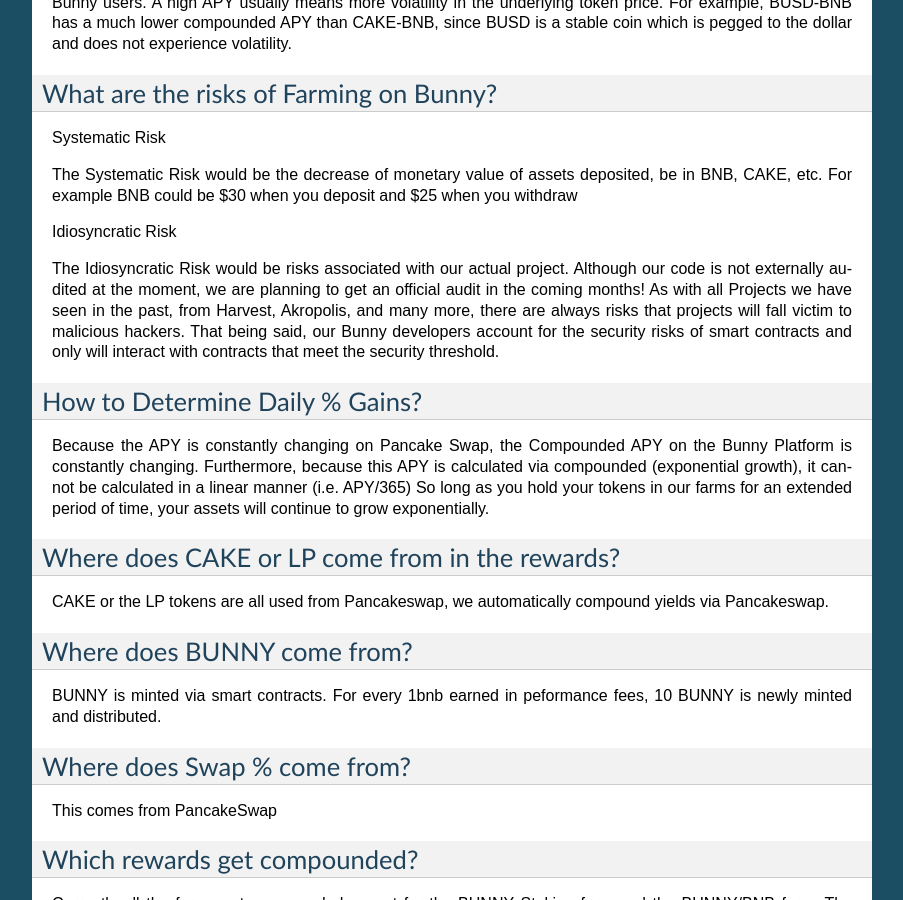
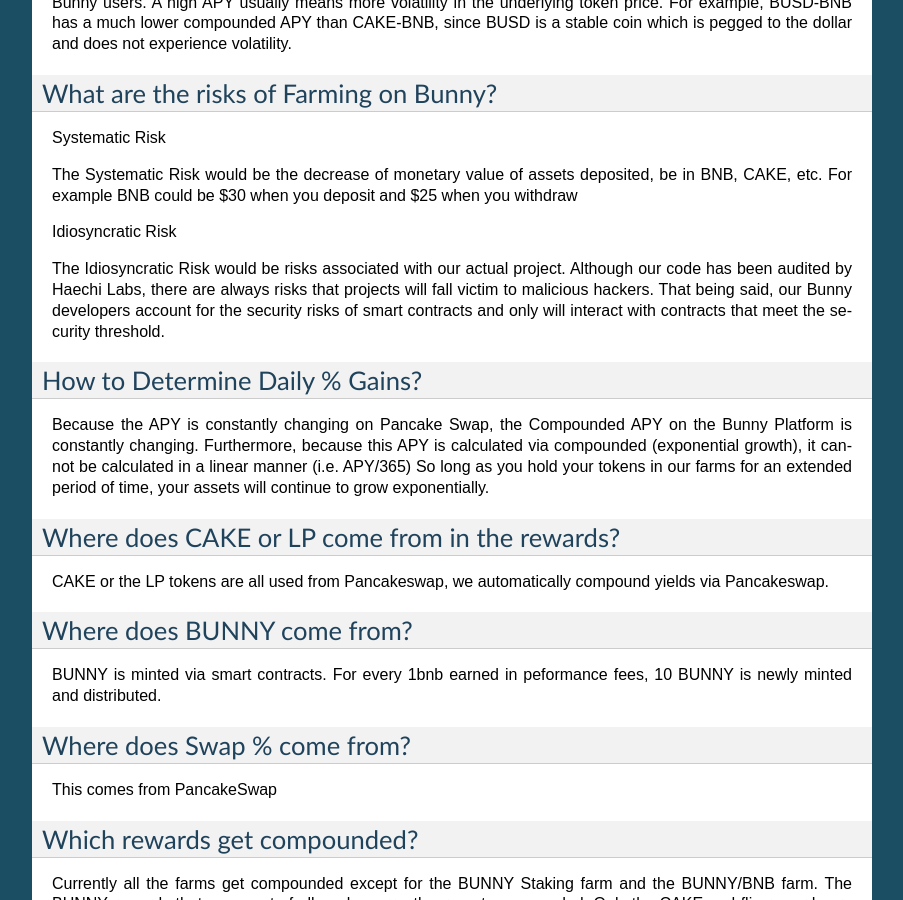
Before and after one commit to DefiEnginner/BannyFinance, a Sphinx documentation site: the page built from docs/faq.rst, in a window 1280 px wide and 900 px high, scrolled down 875 px. Shown: the whole window, without its empty margins (198-1101 px from the left). Built offline with Sphinx 7.4.7, drawn with Linux system fonts in a browser that asks for light colours; some of the changed text lies outside the part shown.

Commit message:
update faq

```diff
--- a/docs/faq.rst
+++ b/docs/faq.rst
@@ -41,7 +41,7 @@
 
 Idiosyncratic Risk
 
-The Idiosyncratic Risk would be risks associated with our actual project. Although our code is not externally audited at the moment, we are planning to get an official audit in the coming months! As with all Projects we have seen in the past, from Harvest, Akropolis, and many more, there are always risks that projects will fall victim to malicious hackers. That being said, our Bunny developers account for the security risks of smart contracts and only will interact with contracts that meet the security threshold.
+The Idiosyncratic Risk would be risks associated with our actual project. Although our code has been audited by Haechi Labs, there are always risks that projects will fall victim to malicious hackers. That being said, our Bunny developers account for the security risks of smart contracts and only will interact with contracts that meet the security threshold.
 
 How to Determine Daily % Gains?
 ================================================
@@ -100,7 +100,7 @@
 Is Bunny Audited?
 ================================================
 
-Yes, Haechi labs has completed the first audit. The results were extremely positive! The audit highlighted no critical or major issues, and two minor issues. One of the minor issues has been found on most well-known governance tokens and will not expose much issue/security risk to normal end-users. The other minor issue is an intended behavior.
+Yes, Haechi Labs has completed the first audit. The results were extremely positive! The audit highlighted no critical or major issues, and two minor issues. One of the minor issues has been found on most well-known governance tokens and will not expose much issue/security risk to normal end-users. The other minor issue is an intended behavior.
 
 Please see the report `here <https://github.com/PancakeBunny-finance/Bunny/blob/main/audits/%5BHAECHI%20AUDIT%5D%20PancakeBunny%20Smart%20Contract%20Audit%20Report%20ver%202.0.pdf>`_
 
```
